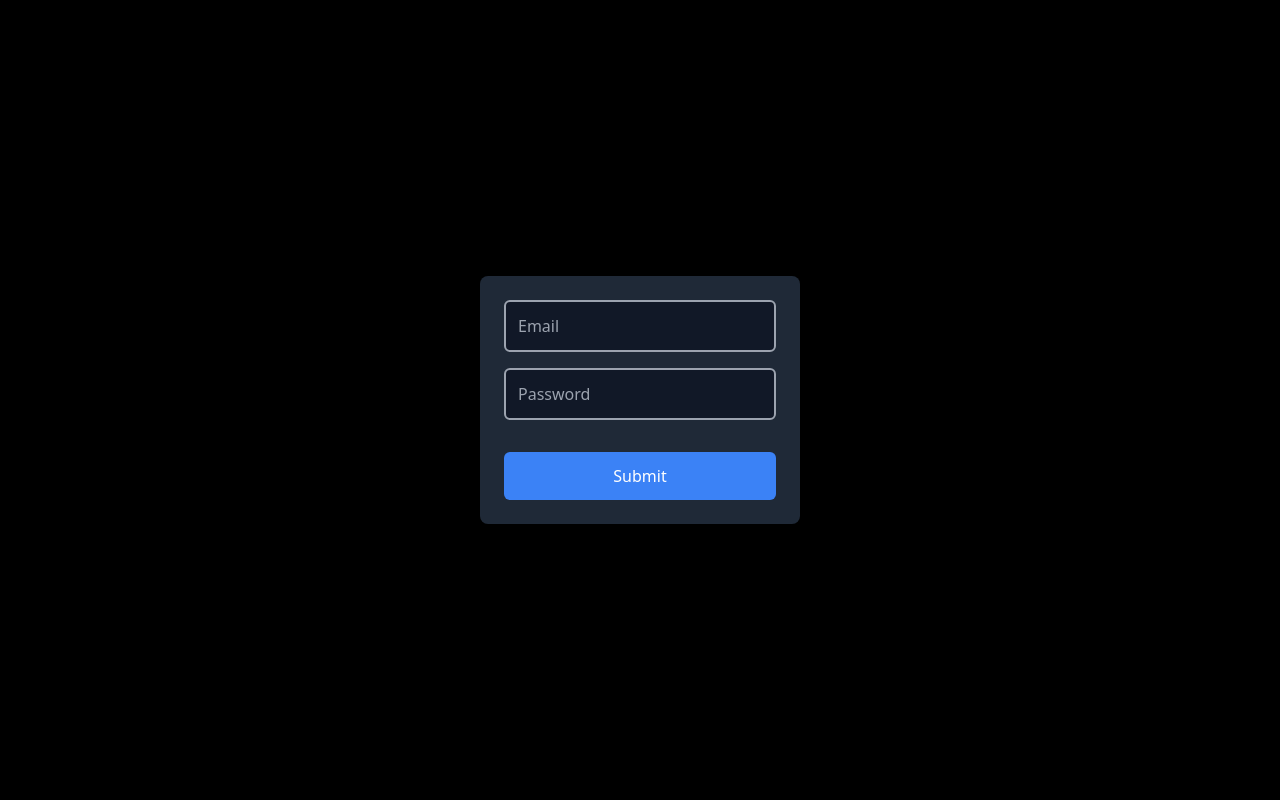
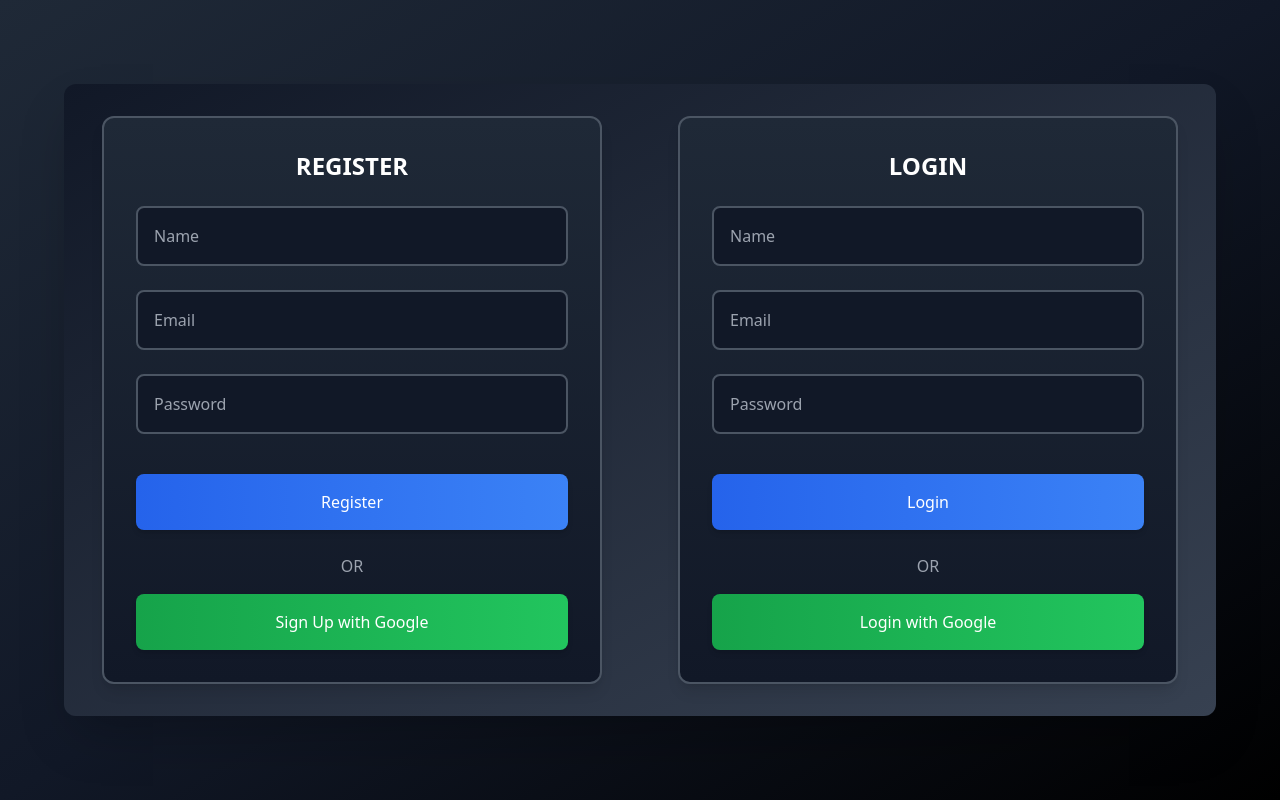
Before and after one commit to harnoorpreetsingh/redux-firebase, a React (Vite) app: page / in a window 1280 px wide. Built offline with nearby package versions, Linux system fonts and the light colour scheme; no server answers.

Commit message:
login, signup

```diff
--- a/src/components/pages/SignUpAndLogin.jsx
+++ b/src/components/pages/SignUpAndLogin.jsx
@@ -1,24 +1,55 @@
 import { useForm } from "react-hook-form";
 import { useDispatch } from "react-redux";
-import { createUser } from "../../redux/features/userSlice.js"; // Import your action
+import { createUser, signUpWithGoogle } from "../../redux/features/userSlice.js";
+import { auth } from "../../firebase/config.js";
+import bg from "/bg.jpg";
 
 const SignUpAndLogin = () => {
   const { register, handleSubmit, formState: { errors } } = useForm();
   const dispatch = useDispatch();
 
   const onSubmit = (data) => {
-    // Dispatch your action with form data
     dispatch(createUser({ email: data.email, password: data.password }));
   };
 
+  const sUGoogle = (auth) => {
+    dispatch(signUpWithGoogle(auth));
+  };
+
+  const handleLogin = () => {
+    // handle login logic here
+  };
+
   return (
-    <div className="bg-black text-blue-500 min-h-screen flex flex-col items-center justify-center">
-      <form onSubmit={handleSubmit(onSubmit)} className="w-80 p-6 bg-gray-800 rounded-lg shadow-md">
+    <div className="maindiv bg-gradient-to-br from-gray-800 via-gray-900 to-black min-h-screen flex items-center justify-center">
+      <div className="bg-gradient-to-tl from-gray-700 to-gray-900 shadow-2xl text-white w-full max-w-6xl flex rounded-xl overflow-hidden">
+
+        {/* Sign-up Form */}
+        <div className="register w-full sm:w-1/2 flex justify-center p-8 max-h-[80vh] overflow-y-auto">
+          <form onSubmit={handleSubmit(onSubmit)} className="w-full sm:w-[500px] p-8 bg-gradient-to-b from-gray-800 to-gray-900 rounded-xl shadow-lg border-2 border-gray-600">
+
+            <h1 className="text-2xl text-center mb-6 font-semibold">REGISTER</h1>
+
+            {/* Name Input */}
+            <div className="mb-6">
+              <input
+                className="w-full p-4 bg-gray-900 text-white border-2 border-gray-600 rounded-lg focus:outline-none focus:ring-2 focus:ring-blue-600 transition duration-300"
+                type="text"
+                placeholder="Name"
+                {...register("name", {
+                  required: "Name is required",
+                  pattern: {
+                    message: "Enter a valid name"
+                  }
+                })}
+              />
+              {errors.name && <p className="text-red-500 text-sm mt-2">{errors.name.message}</p>}
+            </div>
 
             {/* Email Input */}
-        <div className="mb-4">
+            <div className="mb-6">
               <input
-            className="w-full p-3 bg-gray-900 text-white border-2 border-gray-400 rounded-md focus:outline-none focus:border-blue-600"
+                className="w-full p-4 bg-gray-900 text-white border-2 border-gray-600 rounded-lg focus:outline-none focus:ring-2 focus:ring-blue-600 transition duration-300"
                 type="email"
                 placeholder="Email"
                 {...register("email", {
@@ -33,9 +64,9 @@ const SignUpAndLogin = () => {
             </div>
 
             {/* Password Input */}
-        <div className="mb-4">
+            <div className="mb-6">
               <input
-            className="w-full p-3 bg-gray-900 text-white border-2 border-gray-400 rounded-md focus:outline-none focus:border-blue-600"
+                className="w-full p-4 bg-gray-900 text-white border-2 border-gray-600 rounded-lg focus:outline-none focus:ring-2 focus:ring-blue-600 transition duration-300"
                 type="password"
                 placeholder="Password"
                 {...register("password", {
@@ -51,12 +82,93 @@ const SignUpAndLogin = () => {
 
             {/* Submit Button */}
             <button
-          className="w-full p-3 mt-4 bg-blue-500 text-white rounded-md hover:bg-blue-600 focus:outline-none"
+              className="w-full p-4 mt-4 bg-gradient-to-r from-blue-600 to-blue-500 text-white rounded-lg shadow-md hover:from-blue-700 hover:to-blue-600 transition duration-300"
               type="submit"
             >
-          Submit
+              Register
+            </button>
+
+            <h1 className="text-center mt-6 text-gray-400">OR</h1>
+
+            {/* Google Sign-Up Button */}
+            <button onClick={() => sUGoogle(auth)} className="w-full p-4 mt-4 bg-gradient-to-r from-green-600 to-green-500 text-white rounded-lg shadow-md hover:from-green-700 hover:to-green-600 transition duration-300">
+              Sign Up with Google
             </button>
           </form>
+        </div>
+
+        {/* Login Form */}
+        <div className="login w-full sm:w-1/2 flex justify-center p-8 max-h-[80vh] overflow-y-auto">
+          <form onSubmit={handleLogin} className="w-full sm:w-[500px] p-8 bg-gradient-to-b from-gray-800 to-gray-900 rounded-xl shadow-lg border-2 border-gray-600">
+            <h1 className="text-2xl text-center mb-6 font-semibold">LOGIN</h1>
+
+            {/* Name Input */}
+            <div className="mb-6">
+              <input
+                className="w-full p-4 bg-gray-900 text-white border-2 border-gray-600 rounded-lg focus:outline-none focus:ring-2 focus:ring-blue-600 transition duration-300"
+                type="text"
+                placeholder="Name"
+                {...register("name", {
+                  required: "Name is required",
+                  pattern: {
+                    message: "Enter a valid name"
+                  }
+                })}
+              />
+              {errors.name && <p className="text-red-500 text-sm mt-2">{errors.name.message}</p>}
+            </div>
+
+            {/* Email Input */}
+            <div className="mb-6">
+              <input
+                className="w-full p-4 bg-gray-900 text-white border-2 border-gray-600 rounded-lg focus:outline-none focus:ring-2 focus:ring-blue-600 transition duration-300"
+                type="email"
+                placeholder="Email"
+                {...register("email", {
+                  required: "Email is required",
+                  pattern: {
+                    value: /^[a-zA-Z0-9_.+-]+@[a-zA-Z0-9-]+\.[a-zA-Z0-9-.]+$/,
+                    message: "Enter a valid email address"
+                  }
+                })}
+              />
+              {errors.email && <p className="text-red-500 text-sm mt-2">{errors.email.message}</p>}
+            </div>
+
+            {/* Password Input */}
+            <div className="mb-6">
+              <input
+                className="w-full p-4 bg-gray-900 text-white border-2 border-gray-600 rounded-lg focus:outline-none focus:ring-2 focus:ring-blue-600 transition duration-300"
+                type="password"
+                placeholder="Password"
+                {...register("password", {
+                  required: "Password is required",
+                  minLength: {
+                    value: 6,
+                    message: "Password must be at least 6 characters"
+                  }
+                })}
+              />
+              {errors.password && <p className="text-red-500 text-sm mt-2">{errors.password.message}</p>}
+            </div>
+
+            {/* Submit Button */}
+            <button
+              className="w-full p-4 mt-4 bg-gradient-to-r from-blue-600 to-blue-500 text-white rounded-lg shadow-md hover:from-blue-700 hover:to-blue-600 transition duration-300"
+              type="submit"
+            >
+              Login
+            </button>
+
+            <h1 className="text-center mt-6 text-gray-400">OR</h1>
+
+            {/* Google Login Button */}
+            <button onClick={() => sUGoogle(auth)} className="w-full p-4 mt-4 bg-gradient-to-r from-green-600 to-green-500 text-white rounded-lg shadow-md hover:from-green-700 hover:to-green-600 transition duration-300">
+              Login with Google
+            </button>
+          </form>
+        </div>
+      </div>
     </div>
   );
 };
--- a/src/redux/features/userSlice.js
+++ b/src/redux/features/userSlice.js
@@ -20,12 +20,12 @@ export const createUser = createAsyncThunk("users/createUserWithEmail",
 )
 
 export const signUpWithGoogle=createAsyncThunk("users/signUpWithGoogle",
-    async(_,thunkApi)=>{
+    async(data,thunkApi)=>{
         const Provider = new GoogleAuthProvider
         try {
             const res = await signInWithPopup(auth, Provider)
             if(res){
-            console.log("Signed up Succesfully with Google!")
+            console.log(res, "Signed up Succesfully with Google!")
            }
         } catch (error) {
             console.error(error,"error in signing up from Google")
```
Also changed, not shown: 1 other file (tests, documents, lock files or other folders). Lines whose indentation alone changed are shown as unchanged.
